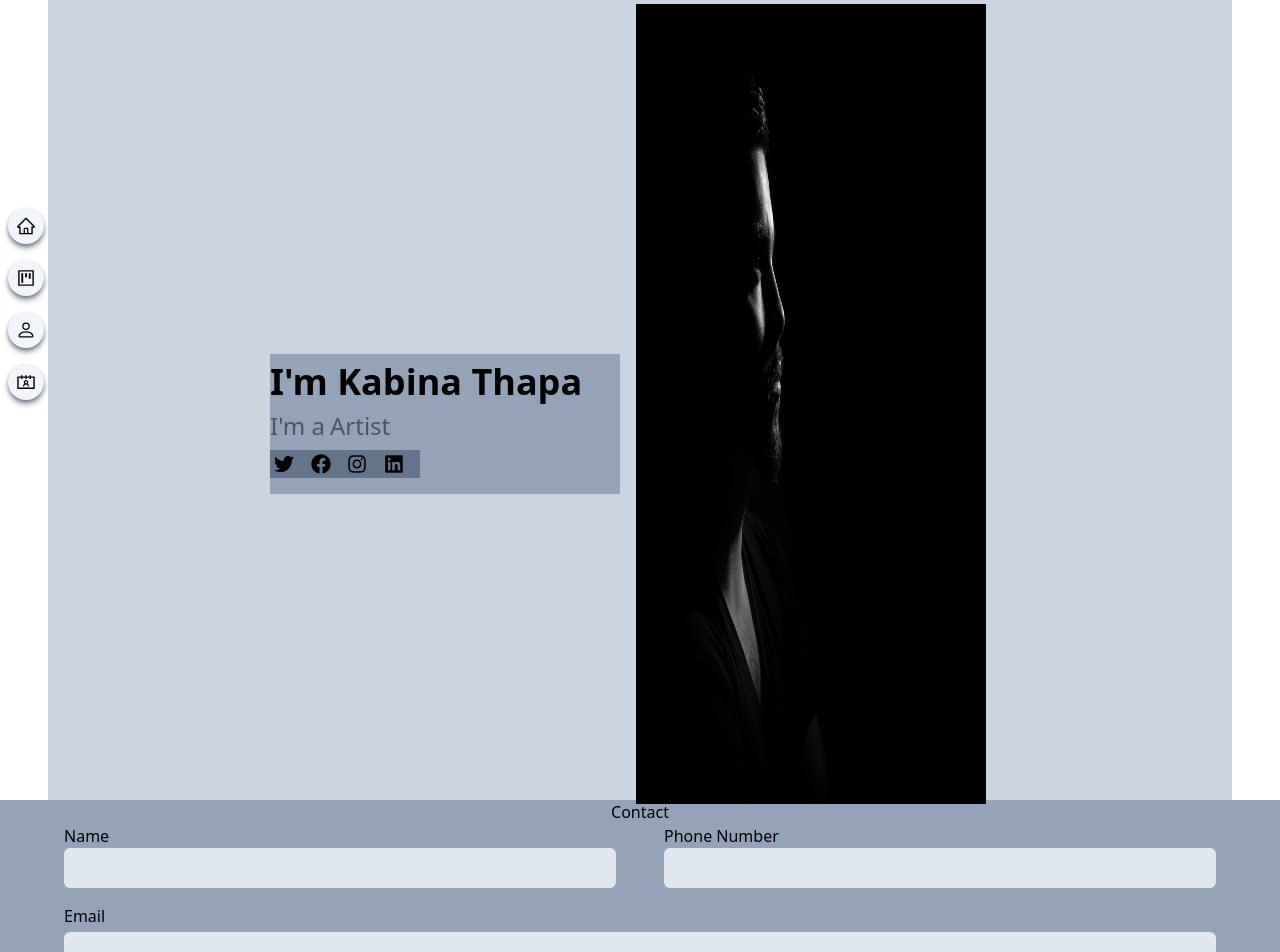
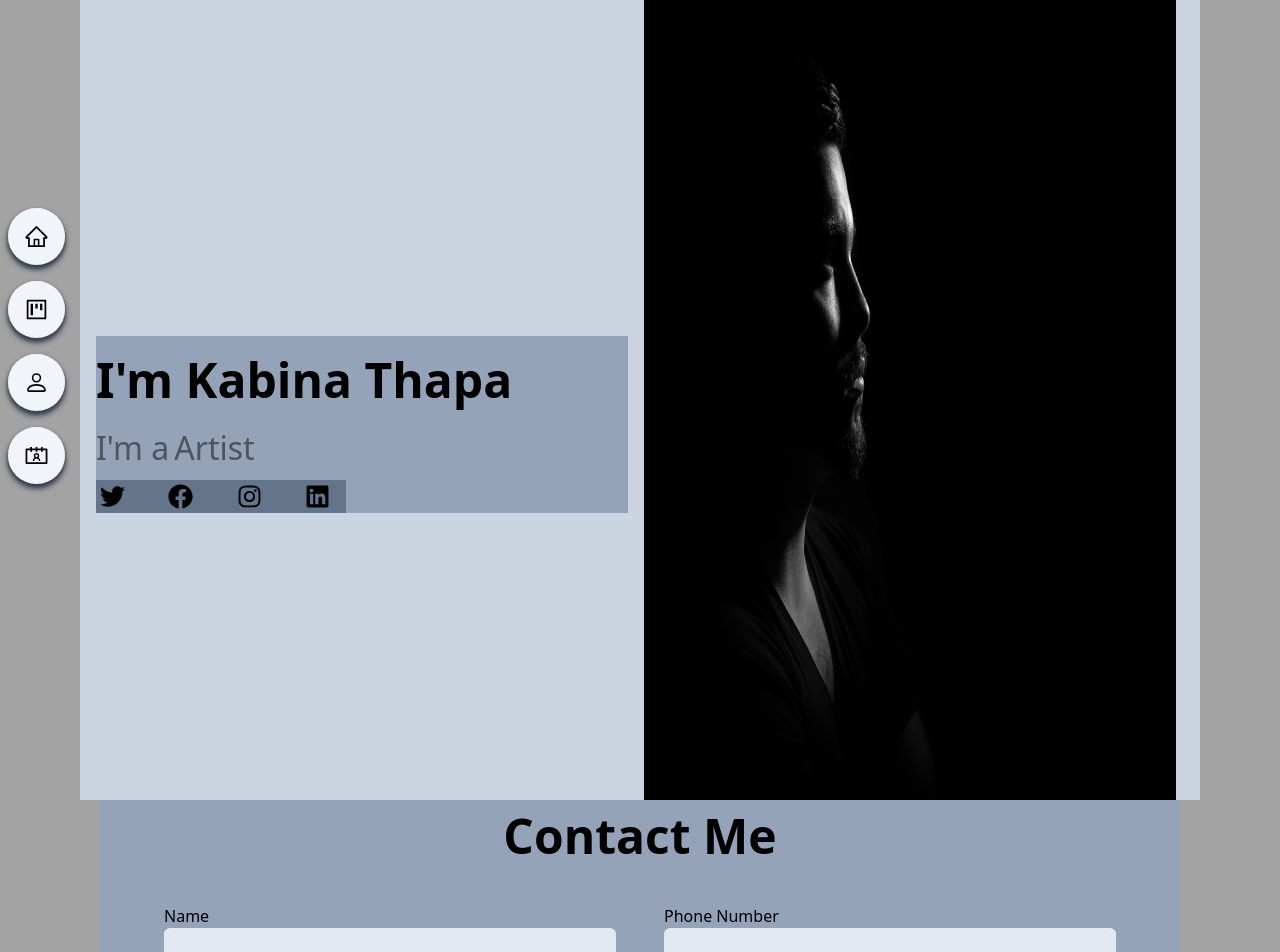
Before and after one commit to KabinaThapa/portfolio, a React (Vite) app: page / in a window 1280 px wide. Shown: the top 952 px of the page. Built offline with nearby package versions, Linux system fonts and the light colour scheme.

Commit message:
Group Hover states implementation in Sidenav

```diff
--- a/src/App.jsx
+++ b/src/App.jsx
@@ -1,7 +1,7 @@
 import { useState } from 'react'
 import Sidenav from './components/sidenav'
 import Home  from './components/Home'
-import Projects from './components/Projects'
+import Projects from './components/Project'
 import Contact from './components/Contact'
 import Resume from './components/Resume'
 
@@ -9,7 +9,7 @@ function App() {
 
   return (
     <>
-    <div>
+    <div className='max-w-full bg-neutral-400'>
       <Sidenav />
       <Home/>
       <Contact/>
--- a/src/components/Contact.jsx
+++ b/src/components/Contact.jsx
@@ -2,9 +2,9 @@ import React from 'react'
 
 const Contact = () => {
   return (
-    <div id="Contact" className=' m-auto pl-4 pr-4 bg-slate-400 max-w-full md:pl-16 md:pr-16'>
-      <h1 className='text-center'>Contact</h1>
-      <form action='' method='POST' encType='multiple/form-data'>
+    <div id="Contact " className=' m-auto pl-4 pr-4 bg-slate-400 max-w-[1080px] md:pl-16 md:pr-16'>
+      <h1 className='text-center text-[3rem] font-semibold mb-8'>Contact Me</h1>
+      <form action='https://formspree.io/f/mrgvnoqb' method='POST' encType='multiple/form-data'>
         <div className='w-full grid md:grid-cols-2 gap-4 lg:gap-12'>
           <div className='flex flex-col'>
         <label>Name</label>
--- a/src/components/Home.jsx
+++ b/src/components/Home.jsx
@@ -6,10 +6,10 @@ import potrait from '../images/Potrait.jpg'
 const Home = () => {
   return (
     <div id="Home">
-      <div className="mainBox flex flex-col max-w-full h-screen justify-center bg-slate-300 pl-4 pr-4 pt-12 pb-12 items-center md:ml-12 md:mr-12 md:flex-row">
-        <header className="introBox max-w-[350px] w-full flex flex-col bg-slate-400 justify-center mt-12 items-center md:items-start md:mr-4 ">
-          <h1 className="font-bold text-4xl mb-2 pt-2 text-center ">I'm Kabina Thapa</h1>
-          <h2 className=" md:text-2xl text-[20px] text-gray-600 text-center md:text-left md:flex">
+      <div className="mainBox flex flex-col max-w-full h-screen justify-between bg-slate-300  pr-4 pt-12 pb-12 items-center md:ml-20 md:mr-20 md:flex-row">
+        <header className="introBox max-w-[600px] w-full ml-4 mr-4 flex flex-col bg-slate-400 justify-center mt-12 items-center md:items-start md:mr-4 ">
+          <h1 className="font-bold lg:text-[3rem] text-[1.5rem] mb-2 pt-2 text-center ">I'm Kabina Thapa</h1>
+          <h2 className=" lg:text-[2rem] text-[1rem] text-gray-600 text-center md:text-left md:flex">
             {" "}
             I'm a
             <TypeAnimation
@@ -31,22 +31,22 @@ const Home = () => {
               cursor={true}
             />
           </h2>
-          <div className="logos flex justify-between max-w-[150px] w-full mt-2 mb-4 p-1 bg-slate-500">
+          <div className="logos flex justify-between max-w-[250px] w-full mt-2  p-1 bg-slate-500">
             <a className="pr-3">
-              <FaTwitter size={20} />
+              <FaTwitter size={25} />
             </a>
             <a className="pr-3">
-              <FaFacebook size={20} />
+              <FaFacebook size={25} />
             </a>
             <a className="pr-3">
-              <FaInstagram size={20} />
+              <FaInstagram size={25} />
             </a>
             <a className="pr-3">
-              <FaLinkedin size={20} />
+              <FaLinkedin size={25} />
             </a>
           </div>
         </header>
-      <div className=" max-w-[350px] w-full md:h-screen bg-slate-600 mt-2 md:mr-6">
+      <div className=" max-w-[600px] w-full md:h-screen md:m-0 bg-slate-600 mt-2 md:mr-2 mb-8">
         <img className="md:h-full" src={potrait}/>
       </div>
 
--- /dev/null
+++ b/src/components/Project.jsx
@@ -0,0 +1,9 @@
+import React from 'react'
+
+const Project = () => {
+  return (
+    <div id="Projects">Project</div>
+  )
+}
+
+export default Project
--- a/src/components/Projects.jsx
+++ /dev/null
@@ -1,9 +0,0 @@
-import React from 'react'
-
-const Projects = () => {
-  return (
-    <div id="Projects">Projects</div>
-  )
-}
-
-export default Projects
--- a/src/components/Sidenav.jsx
+++ b/src/components/Sidenav.jsx
@@ -1,6 +1,7 @@
 import React, {useState} from 'react'
 import {AiOutlineHome, AiOutlineMenu, AiOutlineProject, AiOutlineContacts} from 'react-icons/ai'
 import {BsPerson} from 'react-icons/bs'
+import { Link } from 'react-router-dom'
 
 //Sidenav arrow function handles nav, initially setNav is not rendered. setNav is called when the
 //Aioutlinemenu is clicked.
@@ -22,7 +23,7 @@ const Sidenav = () => {
                 <AiOutlineHome size={20}/>
                 <span className='pl-2 '> Home</span>
               </a>
-              <a href="#Projects" className=" w-3/4 flex justify-center items-center  border rounded-xl ml-4  mr-4 mb-4 bg-slate-200 p-1 shadow-lg shadow-gray-300 cursor-pointer hover:scale-110 ease-in duration-200">
+              <a href="#Projects" className=" w-3/4 flex justify-center items-center  border rounded-xl ml-4  mr-4 mb-4 bg-slate-200 p-1 shadow-lg shadow-gray-500 cursor-pointer hover:scale-110 ease-in duration-200">
                 <AiOutlineProject size={20}/>
                 <span className='pl-2'> Projects</span>
               </a>
@@ -43,10 +44,24 @@ const Sidenav = () => {
         }
         <div className='md:block hidden bg-slate-400'>
           <div className='flex flex-col fixed top-1/4'>
-            <a href="#Home" className='border-1 flex justify-center items-center rounded-full p-2 m-2 bg-slate-100 shadow-md shadow-gray-500 cursor-pointer hover:scale-110 ease-in duration-200'> <AiOutlineHome size={20}/></a>
-            <a href="#Projects" className='border-1 flex justify-center items-center rounded-full p-2 m-2 bg-slate-100 shadow-md shadow-gray-500 cursor-pointer hover:scale-110 ease-in duration-200'> <AiOutlineProject size={20}/></a>
-            <a href="#Resume" className='border-1 flex justify-center items-center  rounded-full p-2 m-2 bg-slate-100 shadow-md shadow-gray-500 cursor-pointer hover:scale-110 ease-in duration-200'> <BsPerson size={20}/></a>
-            <a href="#Contact" className='border-1 flex justify-center items-center rounded-full p-2 m-2 bg-slate-100 shadow-md shadow-gray-500 cursor-pointer hover:scale-110 ease-in duration-200'> <AiOutlineContacts size={20}/></a>
+            <a href="#Home" className='relative group border-1 flex justify-center  items-center rounded-full lg:p-4 md:p-2 m-2 bg-slate-100 shadow-md shadow-gray-700 cursor-pointer hover:scale-110 ease-in duration-200'>
+            <AiOutlineHome size={25 } />
+            <span className="absolute bg-slate-100 left-16 rounded-md  opacity-0  p-2 transition-opacity duration-200 group-hover:opacity-100 pointer-events-none">
+        Home
+      </span>
+            </a>
+            <a href="#Projects" className='group border-1 flex justify-center items-center rounded-full lg:p-4 md:p-2 m-2 bg-slate-100 shadow-md shadow-gray-700 cursor-pointer hover:scale-110 ease-in duration-200'> <AiOutlineProject size={25}/>
+            <span className="absolute bg-slate-100 left-16 rounded-md  opacity-0  p-2 transition-opacity duration-200 group-hover:opacity-100 pointer-events-none">
+        Projects
+      </span></a>
+            <a href="#Resume" className=' group border-1 flex justify-center items-center  rounded-full lg:p-4 md:p-2 m-2 bg-slate-100 shadow-md shadow-gray-700 cursor-pointer hover:scale-110 ease-in duration-200'> <BsPerson size={25}/>
+            <span className="absolute bg-slate-100 left-16 rounded-md  opacity-0  p-2 transition-opacity duration-200 group-hover:opacity-100 pointer-events-none">
+        Resume
+      </span></a>
+            <a href="#Contact" className='group border-1 flex justify-center items-center rounded-full lg:p-4 md:p-2 m-2 bg-slate-100 shadow-md shadow-gray-700 cursor-pointer hover:scale-110 ease-in duration-200'> <AiOutlineContacts size={25}/>
+            <span className="absolute bg-slate-100 left-16 rounded-md  opacity-0  p-2 transition-opacity duration-200 group-hover:opacity-100 pointer-events-none">
+        Contact
+      </span></a>
 
           </div>
         </div>
--- a/src/main.jsx
+++ b/src/main.jsx
@@ -1,37 +1,25 @@
 import React from 'react'
+
 import ReactDOM from 'react-dom/client'
 import App from './App.jsx'
 import './index.css'
-import { createBrowserRouter, RouterProvider } from 'react-router-dom'
+import { createBrowserRouter, RouterProvider,Route,createRoutesFromElements } from 'react-router-dom'
 import Home from './components/Home.jsx'
-import Projects from './components/Projects.jsx'
+import Project from './components/Project.jsx'
 import Contact from './components/Contact.jsx'
 import Resume from './components/Resume.jsx'
+import Sidenav from './components/sidenav.jsx'
 
-const router=createBrowserRouter([{
-  path:'/',
-  element:<root/>,
-
-children :[
-{
-path:'/Home',
-element:<Home />
-},
-{
-path:'/Contact',
-element:<Contact/>
-},
-{
-  path:'/Projects',
-  element:<Projects/>
-  },
-  {
-    path:'/Resume',
-    element:<Resume/>
-    },
-  ],
-  },
-])
+const router=createBrowserRouter(
+  createRoutesFromElements(
+    <Route path="/" element={<Sidenav />}>
+       <Route element={<Home/>} />
+      <Route path="Contact" element={<Contact />} />
+      <Route path="Project" element={<Project />} />
+      <Route path="Resume" element={<Resume />} />
+    </Route>
+  )
+)
 
 
 
```
